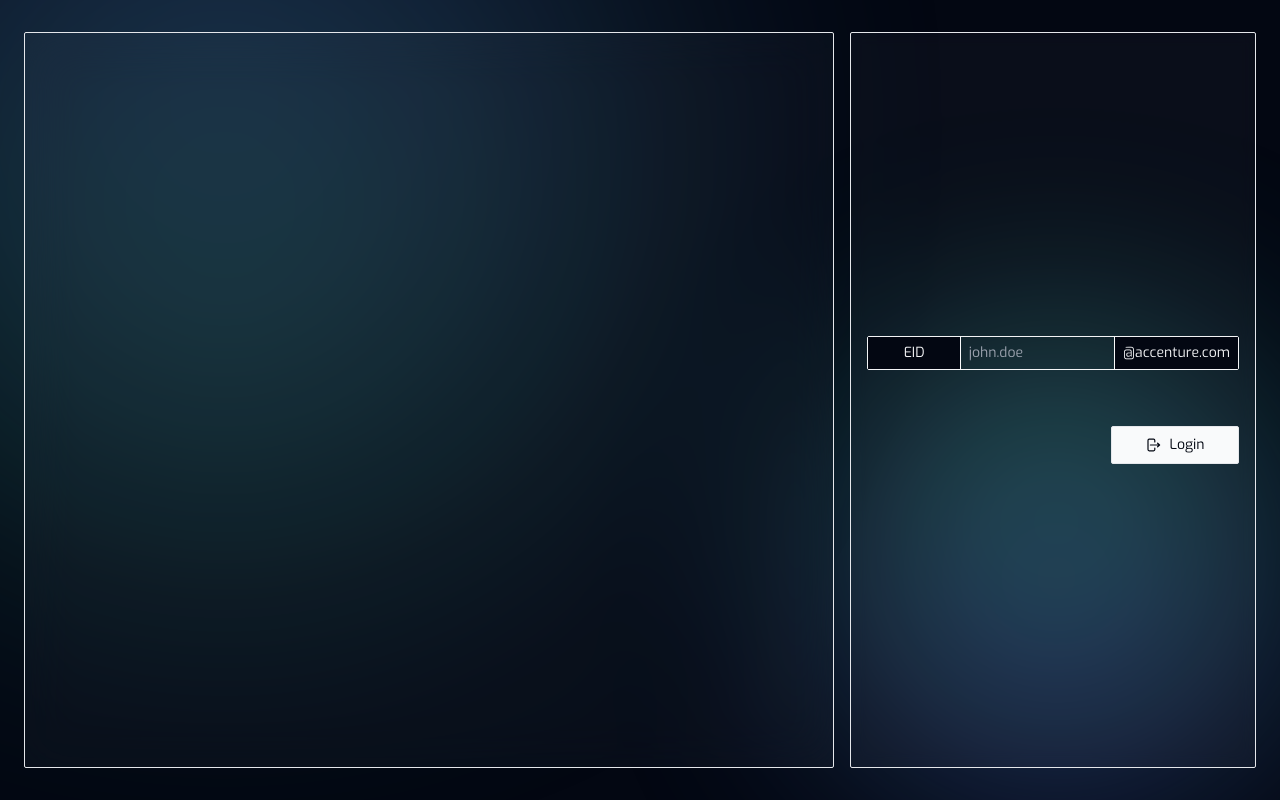
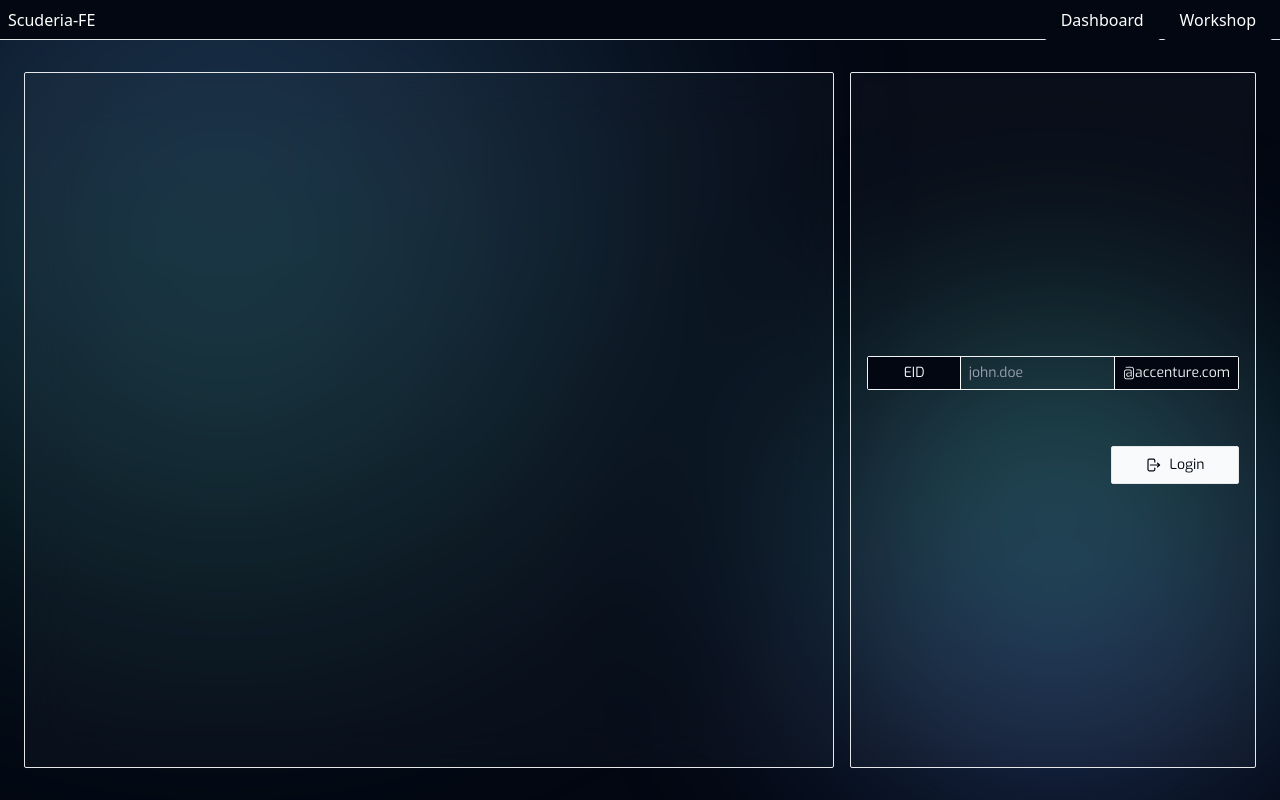
Before and after one commit to kettei-sproutty/scuderia-fe, a Next.js app: page /auth in a window 1280 px wide. Built offline with nearby package versions, Linux system fonts and the light colour scheme.

Commit message:
feat: navbar

```diff
--- a/app/layout.tsx
+++ b/app/layout.tsx
@@ -3,6 +3,7 @@
 import type { Metadata } from "next";
 import { Exo } from "next/font/google";
 import { cn } from "@utils/cn";
+import { NavigationMenu } from "@components/navigation-menu";
 
 export const dynamic = "force-dynamic";
 
@@ -51,8 +52,17 @@
 const RootLayout = ({ children }: PropsWithChildren): ReactElement => {
   return (
     <html lang="en" className={"bg-background text-white"}>
-      <body>
-        <main className={cn(exo.className, " flex h-screen flex-col overflow-hidden px-6 py-8 ")}>
+      <body className="h-screen">
+        <header className=" flex h-[5%] items-center justify-between border-b p-2">
+          <span>Scuderia-FE</span>
+          <NavigationMenu
+            links={[
+              { name: "Dashboard", href: "/" },
+              { name: "Workshop", href: "/workshop" },
+            ]}
+          />
+        </header>
+        <main className={cn(exo.className, " flex flex-col overflow-hidden px-6 py-8 h-[95%]")}>
           {children}
         </main>
       </body>
--- a/app/page.tsx
+++ b/app/page.tsx
@@ -7,7 +7,8 @@
 
   return (
     <div>
-      <h1>Dashboard</h1>
+      <h1 className="text-2xl">Dashboard</h1>
+
       <pre>{JSON.stringify(user, null, 2)}</pre>
     </div>
   );
--- /dev/null
+++ b/components/navigation-menu.tsx
@@ -0,0 +1,144 @@
+"use client";
+
+import * as React from "react";
+import * as NavigationMenuPrimitive from "@radix-ui/react-navigation-menu";
+import { cva } from "class-variance-authority";
+import { ChevronDown } from "lucide-react";
+import { cn } from "@utils/cn";
+import Link from "next/link";
+import { usePathname } from "next/navigation";
+
+type NavigationMenuProps = React.ComponentPropsWithoutRef<typeof NavigationMenuPrimitive.Root> & {
+  links: { name: string; href: string }[];
+};
+const NavigationMenu = React.forwardRef<
+  React.ElementRef<typeof NavigationMenuPrimitive.Root>,
+  NavigationMenuProps
+>(({ className, links, ...props }, ref) => {
+  const pathname = usePathname();
+
+  return (
+    <NavigationMenuPrimitive.Root
+      ref={ref}
+      className={cn("relative z-10 flex max-w-max items-center justify-center", className)}
+      {...props}
+    >
+      <NavigationMenuList>
+        {links.map(({ name, href }) => (
+          <NavigationMenuItem key={name}>
+            <Link href={href} legacyBehavior passHref>
+              <NavigationMenuLink
+                className={cn(navigationMenuTriggerStyle(), {
+                  "text-accent-lighter underline": pathname === href,
+                })}
+              >
+                {name}
+              </NavigationMenuLink>
+            </Link>
+          </NavigationMenuItem>
+        ))}
+      </NavigationMenuList>
+      <NavigationMenuViewport />
+    </NavigationMenuPrimitive.Root>
+  );
+});
+NavigationMenu.displayName = NavigationMenuPrimitive.Root.displayName;
+
+const NavigationMenuList = React.forwardRef<
+  React.ElementRef<typeof NavigationMenuPrimitive.List>,
+  React.ComponentPropsWithoutRef<typeof NavigationMenuPrimitive.List>
+>(({ className, ...props }, ref) => (
+  <NavigationMenuPrimitive.List
+    ref={ref}
+    className={cn("group flex flex-1 list-none items-center justify-center space-x-1", className)}
+    {...props}
+  />
+));
+NavigationMenuList.displayName = NavigationMenuPrimitive.List.displayName;
+
+const NavigationMenuItem = NavigationMenuPrimitive.Item;
+
+const navigationMenuTriggerStyle = cva(
+  "hover:text-accent-foreground focus:text-accent-foreground group inline-flex h-10 w-max items-center justify-center rounded-sm bg-background px-4 py-2 transition-all hover:text-accent-lighter hover:underline  focus:outline-none disabled:pointer-events-none disabled:opacity-50 data-[active]:bg-accent/50 data-[state=open]:bg-accent/50",
+);
+
+const NavigationMenuTrigger = React.forwardRef<
+  React.ElementRef<typeof NavigationMenuPrimitive.Trigger>,
+  React.ComponentPropsWithoutRef<typeof NavigationMenuPrimitive.Trigger>
+>(({ className, children, ...props }, ref) => (
+  <NavigationMenuPrimitive.Trigger
+    ref={ref}
+    className={cn(navigationMenuTriggerStyle(), "group", className)}
+    {...props}
+  >
+    {children}{" "}
+    <ChevronDown
+      className="relative top-[1px] ml-1 h-3 w-3 transition duration-200 group-data-[state=open]:rotate-180"
+      aria-hidden="true"
+    />
+  </NavigationMenuPrimitive.Trigger>
+));
+NavigationMenuTrigger.displayName = NavigationMenuPrimitive.Trigger.displayName;
+
+const NavigationMenuContent = React.forwardRef<
+  React.ElementRef<typeof NavigationMenuPrimitive.Content>,
+  React.ComponentPropsWithoutRef<typeof NavigationMenuPrimitive.Content>
+>(({ className, ...props }, ref) => (
+  <NavigationMenuPrimitive.Content
+    ref={ref}
+    className={cn(
+      "left-0 top-0 w-full data-[motion^=from-]:animate-in data-[motion^=to-]:animate-out data-[motion^=from-]:fade-in data-[motion^=to-]:fade-out data-[motion=from-end]:slide-in-from-right-52 data-[motion=from-start]:slide-in-from-left-52 data-[motion=to-end]:slide-out-to-right-52 data-[motion=to-start]:slide-out-to-left-52 md:absolute md:w-auto ",
+      className,
+    )}
+    {...props}
+  />
+));
+NavigationMenuContent.displayName = NavigationMenuPrimitive.Content.displayName;
+
+const NavigationMenuLink = NavigationMenuPrimitive.Link;
+
+const NavigationMenuViewport = React.forwardRef<
+  React.ElementRef<typeof NavigationMenuPrimitive.Viewport>,
+  React.ComponentPropsWithoutRef<typeof NavigationMenuPrimitive.Viewport>
+>(({ className, ...props }, ref) => (
+  <div className={cn("absolute left-0 top-full flex justify-center")}>
+    <NavigationMenuPrimitive.Viewport
+      className={cn(
+        "origin-top-center relative mt-1.5 h-[var(--radix-navigation-menu-viewport-height)] w-full overflow-hidden rounded-sm border bg-popover text-popover-foreground shadow-lg data-[state=open]:animate-in data-[state=closed]:animate-out data-[state=closed]:zoom-out-95 data-[state=open]:zoom-in-90 md:w-[var(--radix-navigation-menu-viewport-width)]",
+        className,
+      )}
+      ref={ref}
+      {...props}
+    />
+  </div>
+));
+NavigationMenuViewport.displayName = NavigationMenuPrimitive.Viewport.displayName;
+
+const NavigationMenuIndicator = React.forwardRef<
+  React.ElementRef<typeof NavigationMenuPrimitive.Indicator>,
+  React.ComponentPropsWithoutRef<typeof NavigationMenuPrimitive.Indicator>
+>(({ className, ...props }, ref) => (
+  <NavigationMenuPrimitive.Indicator
+    ref={ref}
+    className={cn(
+      "top-full z-[1] flex h-1.5 items-end justify-center overflow-hidden data-[state=visible]:animate-in data-[state=hidden]:animate-out data-[state=hidden]:fade-out data-[state=visible]:fade-in",
+      className,
+    )}
+    {...props}
+  >
+    <div className="bg-border relative top-[60%] h-2 w-2 rotate-45 rounded-tl-sm shadow-md" />
+  </NavigationMenuPrimitive.Indicator>
+));
+NavigationMenuIndicator.displayName = NavigationMenuPrimitive.Indicator.displayName;
+
+export {
+  navigationMenuTriggerStyle,
+  NavigationMenu,
+  NavigationMenuList,
+  NavigationMenuItem,
+  NavigationMenuContent,
+  NavigationMenuTrigger,
+  NavigationMenuLink,
+  NavigationMenuIndicator,
+  NavigationMenuViewport,
+};
--- a/package.json
+++ b/package.json
@@ -21,6 +21,7 @@
   "dependencies": {
     "@heroicons/react": "^2.0.18",
     "@prisma/client": "^5.2.0",
+    "@radix-ui/react-navigation-menu": "^1.1.3",
     "@radix-ui/react-tabs": "^1.0.4",
     "@supabase/auth-helpers-nextjs": "^0.7.4",
     "@supabase/supabase-js": "^2.33.1",
```
Also changed, not shown: 1 other file (tests, documents, lock files or other folders).
